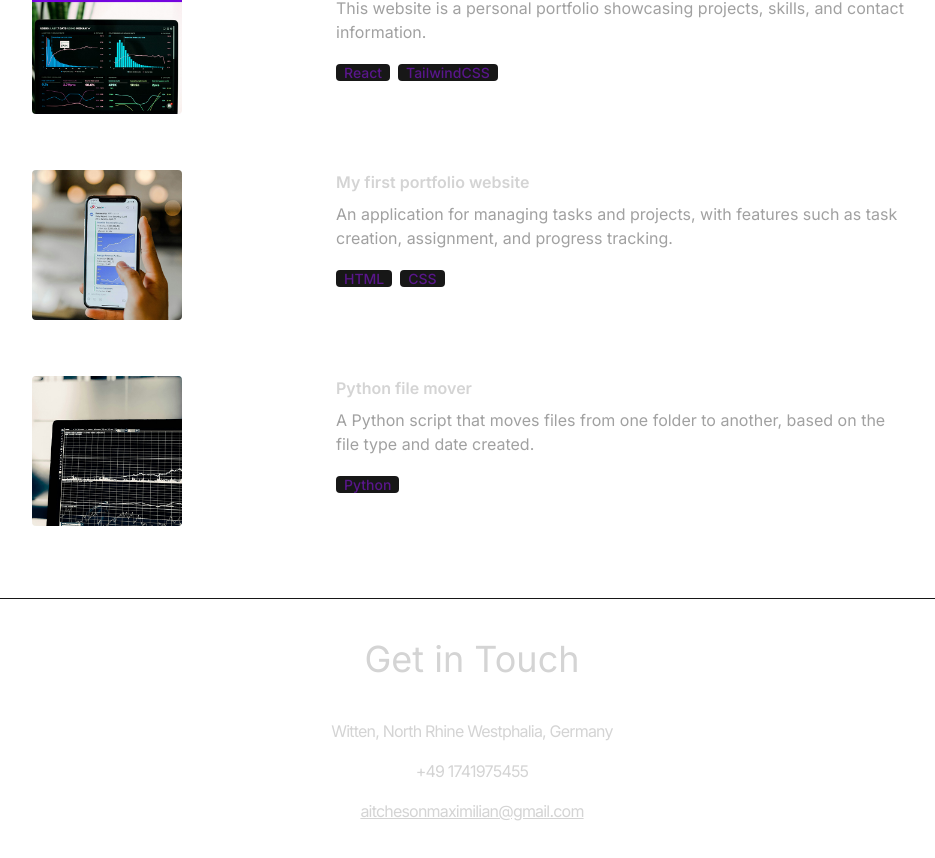
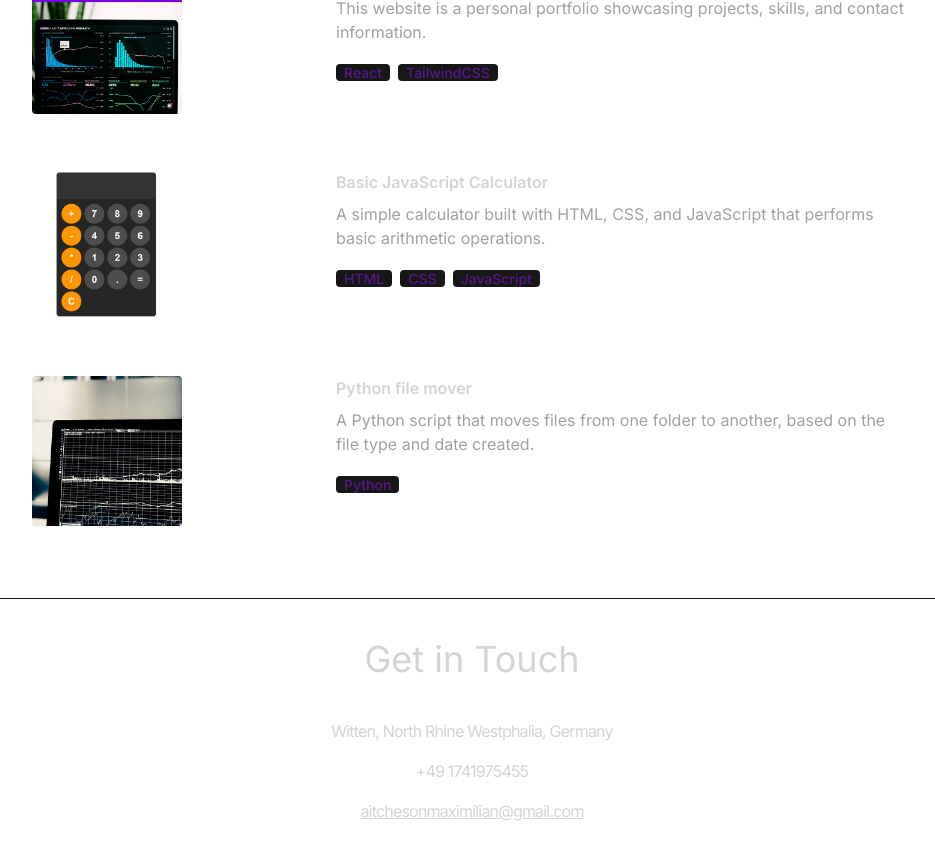
Before and after one commit to Mona-stery/Portfolio-Website, a React (Vite) app: page / in a window 1280 px wide. Shown: the part 2968-3826 px from the top of the page, without its empty margins (168-1103 px from the left). Built offline with nearby package versions, Linux system fonts and the light colour scheme.

Commit message:
update project image format and modify project title and description in constants

```diff
--- a/src/constants/index.js
+++ b/src/constants/index.js
@@ -1,5 +1,5 @@
 import project1 from "../assets/projects/project-1.jpg";
-import project2 from "../assets/projects/project-2.jpg";
+import project2 from "../assets/projects/project-2.png";
 import project3 from "../assets/projects/project-3.jpg";
 
 export const HERO_CONTENT = `I'm a passionate and driven aspiring programmer eager to expand my skills through hands-on experience in an internship or apprenticeship. With a strong desire to learn, adapt, and contribute to real-world projects, I'm excited to collaborate with professionals, tackle challenges, and grow in a dynamic environment. Let's connect and explore opportunities to innovate together!`;
@@ -36,11 +36,11 @@ export const PROJECTS = [
     technologies: ["React", "TailwindCSS"],
   },
   {
-    title: "My first portfolio website",
+    title: "Basic JavaScript Calculator",
     image: project2,
     description:
-      "An application for managing tasks and projects, with features such as task creation, assignment, and progress tracking.",
-    technologies: ["HTML", "CSS",],
+      "A simple calculator built with HTML, CSS, and JavaScript that performs basic arithmetic operations.",
+    technologies: ["HTML", "CSS", "JavaScript"],
   },
   {
     title: "Python file mover",
```
Also changed, not shown: src/assets/projects/project-2.jpg (deleted), src/assets/projects/project-2.png (added).
